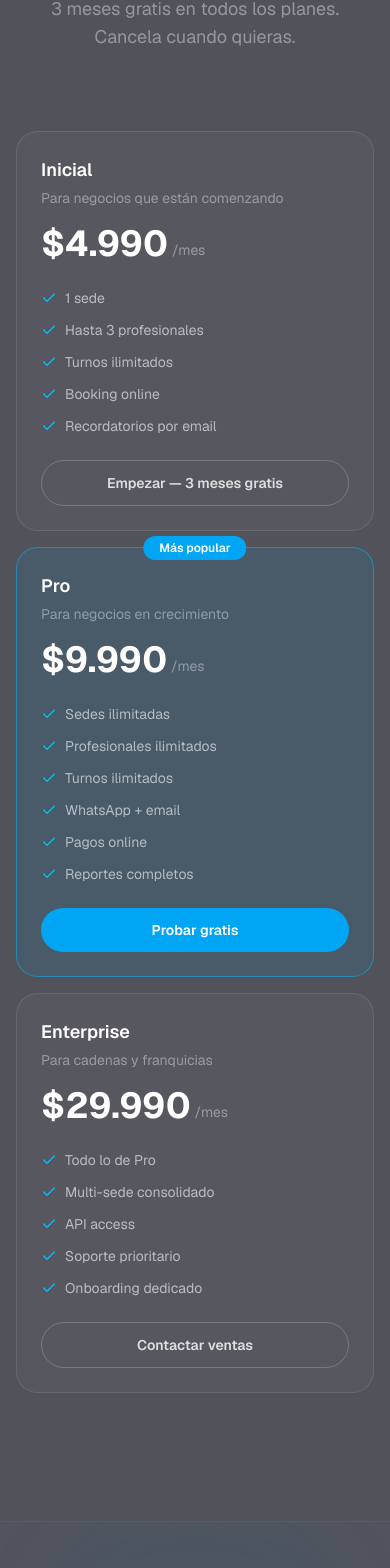
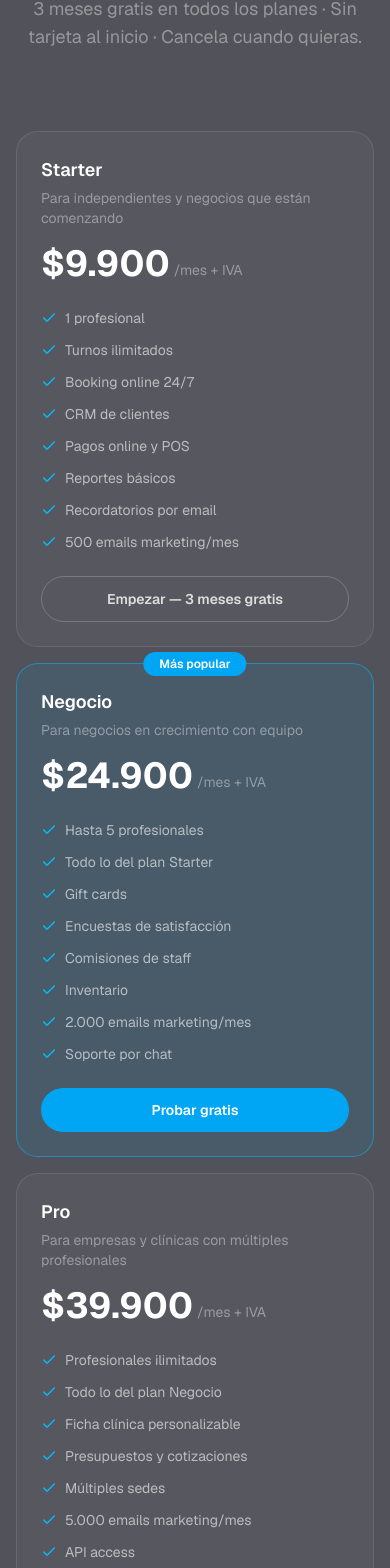
Before and after one commit to josetomas-chi/agendamok, a Next.js app: page / in a window 390 px wide. Shown: the part 4491-6059 px from the top of the page. Built offline with nearby package versions, Linux system fonts and the light colour scheme.

Commit message:
feat: update pricing plans and add competitor comparison table

```diff
--- a/src/app/page.tsx
+++ b/src/app/page.tsx
@@ -1,8 +1,8 @@
 "use client"
 
 import Link from "next/link"
-import { useEffect, useRef } from "react"
-import { Check, Calendar, Users, CreditCard, Bell, BarChart3, Globe, ArrowRight } from "lucide-react"
+import { useEffect } from "react"
+import { Check, X, Minus, Calendar, Users, CreditCard, Bell, BarChart3, Globe, ArrowRight } from "lucide-react"
 
 const features = [
   { icon: Calendar, title: "Calendario inteligente", desc: "Vista semanal y diaria. Arrastra y suelta para mover turnos al instante." },
@@ -15,33 +15,84 @@ const features = [
 
 const plans = [
   {
-    name: "Inicial",
-    price: "4.990",
-    description: "Para negocios que están comenzando",
-    features: ["1 sede", "Hasta 3 profesionales", "Turnos ilimitados", "Booking online", "Recordatorios por email"],
+    name: "Starter",
+    price: "9.900",
+    description: "Para independientes y negocios que están comenzando",
+    features: [
+      "1 profesional",
+      "Turnos ilimitados",
+      "Booking online 24/7",
+      "CRM de clientes",
+      "Pagos online y POS",
+      "Reportes básicos",
+      "Recordatorios por email",
+      "500 emails marketing/mes",
+    ],
     cta: "Empezar — 3 meses gratis",
-    href: "/register",
+    href: "/register?plan=starter",
     highlight: false,
   },
   {
-    name: "Pro",
-    price: "9.990",
-    description: "Para negocios en crecimiento",
-    features: ["Sedes ilimitadas", "Profesionales ilimitados", "Turnos ilimitados", "WhatsApp + email", "Pagos online", "Reportes completos"],
+    name: "Negocio",
+    price: "24.900",
+    description: "Para negocios en crecimiento con equipo",
+    features: [
+      "Hasta 5 profesionales",
+      "Todo lo del plan Starter",
+      "Gift cards",
+      "Encuestas de satisfacción",
+      "Comisiones de staff",
+      "Inventario",
+      "2.000 emails marketing/mes",
+      "Soporte por chat",
+    ],
     cta: "Probar gratis",
-    href: "/register?plan=pro",
+    href: "/register?plan=negocio",
     highlight: true,
   },
   {
-    name: "Enterprise",
-    price: "29.990",
-    description: "Para cadenas y franquicias",
-    features: ["Todo lo de Pro", "Multi-sede consolidado", "API access", "Soporte prioritario", "Onboarding dedicado"],
-    cta: "Contactar ventas",
-    href: "mailto:hola@agendamok.cl",
+    name: "Pro",
+    price: "39.900",
+    description: "Para empresas y clínicas con múltiples profesionales",
+    features: [
+      "Profesionales ilimitados",
+      "Todo lo del plan Negocio",
+      "Ficha clínica personalizable",
+      "Presupuestos y cotizaciones",
+      "Múltiples sedes",
+      "5.000 emails marketing/mes",
+      "API access",
+      "Soporte prioritario",
+    ],
+    cta: "Probar gratis",
+    href: "/register?plan=pro",
     highlight: false,
   },
 ]
+
+type FeatureValue = boolean | string
+
+const comparisonRows: { feature: string; us: FeatureValue[]; them: FeatureValue[] }[] = [
+  { feature: "Turnos ilimitados", us: [true, true, true], them: [true, true, true] },
+  { feature: "Booking online 24/7", us: [true, true, true], them: [true, true, true] },
+  { feature: "CRM de clientes", us: [true, true, true], them: [true, true, true] },
+  { feature: "Recordatorios por email", us: [true, true, true], them: [true, true, true] },
+  { feature: "Pagos online + POS", us: [true, true, true], them: ["$20.000/mes extra", "$20.000/mes extra", "$20.000/mes extra"] },
+  { feature: "Reportes", us: ["Básico", "Completo", "Completo"], them: ["Básico", "Completo", "Completo"] },
+  { feature: "Gift cards", us: [false, true, true], them: [false, false, true] },
+  { feature: "Encuestas de satisfacción", us: [false, true, true], them: [false, false, true] },
+  { feature: "Comisiones de staff", us: [false, true, true], them: [false, true, true] },
+  { feature: "Ficha clínica personalizable", us: [false, false, true], them: [false, false, true] },
+  { feature: "WhatsApp automático", us: ["Add-on $4.900/mes", "Add-on $4.900/mes", "Add-on $4.900/mes"], them: ["$5.000/mes extra", "$5.000/mes extra", "$5.000/mes extra"] },
+  { feature: "Múltiples sedes", us: [false, false, true], them: [false, false, true] },
+  { feature: "API access", us: [false, false, true], them: [false, false, true] },
+]
+
+function CellValue({ val, isUs }: { val: FeatureValue; isUs: boolean }) {
+  if (val === true) return <Check className={`w-4 h-4 ${isUs ? "text-sky-400" : "text-white/25"}`} />
+  if (val === false) return <Minus className="w-4 h-4 text-white/10" />
+  return <span className={`text-[10px] text-center leading-tight ${isUs ? "text-sky-300" : "text-red-400/70"}`}>{val}</span>
+}
 
 function useScrollReveal() {
   useEffect(() => {
@@ -348,9 +399,11 @@ export default function LandingPage() {
               <h2 className="text-4xl sm:text-5xl font-bold tracking-tight mb-4">
                 Precios <span className="gradient-text">simples y claros</span>
               </h2>
-              <p className="text-white/40 text-lg">3 meses gratis en todos los planes. Cancela cuando quieras.</p>
+              <p className="text-white/40 text-lg">3 meses gratis en todos los planes · Sin tarjeta al inicio · Cancela cuando quieras.</p>
             </div>
-            <div className="grid grid-cols-1 md:grid-cols-3 gap-4">
+
+            {/* Plan cards */}
+            <div className="grid grid-cols-1 md:grid-cols-3 gap-4 mb-24">
               {plans.map((plan, i) => (
                 <div
                   key={plan.name}
@@ -370,7 +423,7 @@ export default function LandingPage() {
                     <p className="text-sm text-white/40 mb-4">{plan.description}</p>
                     <div className="flex items-end gap-1">
                       <span className="text-4xl font-bold text-white">${plan.price}</span>
-                      <span className="text-white/40 text-sm mb-1">/mes</span>
+                      <span className="text-white/40 text-sm mb-1">/mes + IVA</span>
                     </div>
                   </div>
                   <ul className="space-y-3 flex-1 mb-6">
@@ -393,6 +446,107 @@ export default function LandingPage() {
                   </Link>
                 </div>
               ))}
+            </div>
+
+            {/* Comparison table */}
+            <div className="reveal">
+              <div className="text-center mb-10">
+                <h3 className="text-2xl sm:text-3xl font-bold text-white mb-2">
+                  ¿Por qué <span className="gradient-text">AgendaMok</span>?
+                </h3>
+                <p className="text-white/40">Comparado con la competencia líder del mercado</p>
+              </div>
+
+              <div className="rounded-2xl border border-white/10 overflow-hidden">
+                {/* Header */}
+                <div className="grid grid-cols-[2fr,1fr,1fr,1fr,1fr,1fr,1fr] bg-white/5 border-b border-white/10">
+                  <div className="p-4" />
+                  {/* AgendaMok headers */}
+                  <div className="p-4 text-center border-l border-white/10">
+                    <div className="text-xs text-sky-400 font-bold uppercase tracking-wider mb-1">AgendaMok</div>
+                    <div className="text-xs text-white/50">Starter</div>
+                    <div className="text-sm font-bold text-white">$9.900</div>
+                  </div>
+                  <div className="p-4 text-center border-l border-sky-400/30 bg-sky-500/5">
+                    <div className="text-xs text-sky-400 font-bold uppercase tracking-wider mb-1">AgendaMok</div>
+                    <div className="text-xs text-white/50">Negocio</div>
+                    <div className="text-sm font-bold text-white">$24.900</div>
+                  </div>
+                  <div className="p-4 text-center border-l border-white/10">
+                    <div className="text-xs text-sky-400 font-bold uppercase tracking-wider mb-1">AgendaMok</div>
+                    <div className="text-xs text-white/50">Pro</div>
+                    <div className="text-sm font-bold text-white">$39.900</div>
+                  </div>
+                  {/* Competitor headers */}
+                  <div className="p-4 text-center border-l border-white/5">
+                    <div className="text-xs text-white/25 font-bold uppercase tracking-wider mb-1">Competencia</div>
+                    <div className="text-xs text-white/25">Individual</div>
+                    <div className="text-sm font-bold text-white/30">$15.900</div>
+                  </div>
+                  <div className="p-4 text-center border-l border-white/5">
+                    <div className="text-xs text-white/25 font-bold uppercase tracking-wider mb-1">Competencia</div>
+                    <div className="text-xs text-white/25">Básico</div>
+                    <div className="text-sm font-bold text-white/30">$34.900</div>
+                  </div>
+                  <div className="p-4 text-center border-l border-white/5">
+                    <div className="text-xs text-white/25 font-bold uppercase tracking-wider mb-1">Competencia</div>
+                    <div className="text-xs text-white/25">Premium</div>
+                    <div className="text-sm font-bold text-white/30">$54.900</div>
+                  </div>
+                </div>
+
+                {/* Rows */}
+                {comparisonRows.map((row, ri) => (
+                  <div
+                    key={row.feature}
+                    className={`grid grid-cols-[2fr,1fr,1fr,1fr,1fr,1fr,1fr] border-b border-white/5 last:border-0 ${ri % 2 === 0 ? "" : "bg-white/[0.015]"}`}
+                  >
+                    <div className="p-3 pl-4 text-sm text-white/60 flex items-center">{row.feature}</div>
+                    {/* AgendaMok cols */}
+                    {row.us.map((val, ci) => (
+                      <div key={ci} className={`p-3 flex items-center justify-center border-l ${ci === 1 ? "border-sky-400/20 bg-sky-500/[0.03]" : "border-white/5"}`}>
+                        <CellValue val={val} isUs />
+                      </div>
+                    ))}
+                    {/* Competitor cols */}
+                    {row.them.map((val, ci) => (
+                      <div key={ci} className="p-3 flex items-center justify-center border-l border-white/5">
+                        <CellValue val={val} isUs={false} />
+                      </div>
+                    ))}
+                  </div>
+                ))}
+
+                {/* Footer row: prices */}
+                <div className="grid grid-cols-[2fr,1fr,1fr,1fr,1fr,1fr,1fr] bg-white/5 border-t border-white/10">
+                  <div className="p-4 text-sm font-semibold text-white/60">Precio mensual + IVA</div>
+                  <div className="p-4 text-center border-l border-white/10">
+                    <span className="text-sky-400 font-bold">$9.900</span>
+                  </div>
+                  <div className="p-4 text-center border-l border-sky-400/30 bg-sky-500/5">
+                    <span className="text-sky-400 font-bold">$24.900</span>
+                  </div>
+                  <div className="p-4 text-center border-l border-white/10">
+                    <span className="text-sky-400 font-bold">$39.900</span>
+                  </div>
+                  <div className="p-4 text-center border-l border-white/5">
+                    <span className="text-white/30 font-bold">$15.900</span>
+                    <div className="text-[10px] text-red-400/70 mt-0.5">+ add-ons</div>
+                  </div>
+                  <div className="p-4 text-center border-l border-white/5">
+                    <span className="text-white/30 font-bold">$34.900</span>
+                    <div className="text-[10px] text-red-400/70 mt-0.5">+ add-ons</div>
+                  </div>
+                  <div className="p-4 text-center border-l border-white/5">
+                    <span className="text-white/30 font-bold">$54.900</span>
+                    <div className="text-[10px] text-red-400/70 mt-0.5">+ add-ons</div>
+                  </div>
+                </div>
+              </div>
+
+              <p className="text-center text-xs text-white/20 mt-4">
+                Precios de la competencia obtenidos de su sitio web oficial. Sujetos a cambio sin previo aviso.
+              </p>
             </div>
           </div>
         </section>
```
